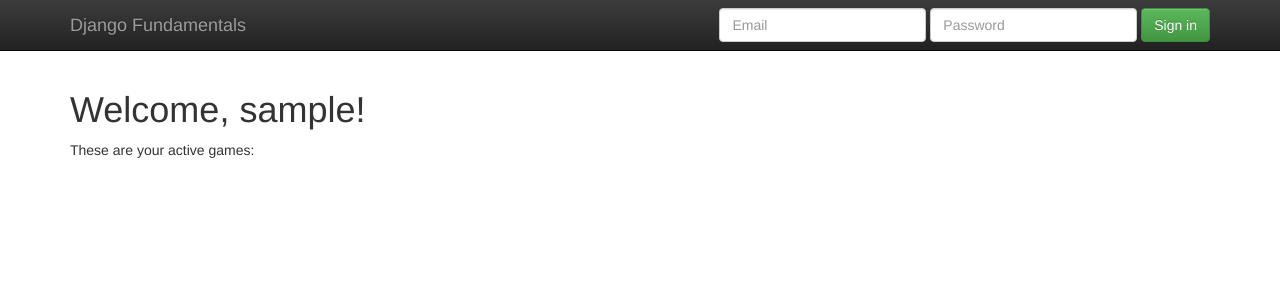
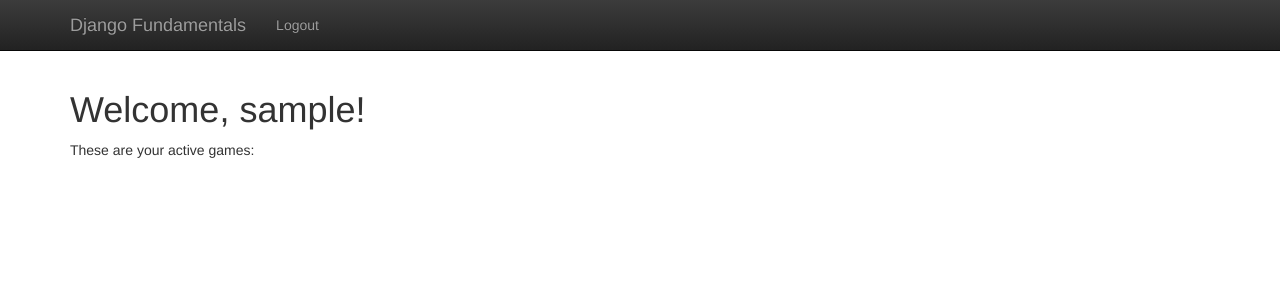
Before and after one commit to ethanbrown3/DjangoTicTacToe, a Django app: page /player/home in a window 1280 px wide. Shown: the top 300 px of the page. Run offline with Django 3.2, Linux system fonts and the light colour scheme; the visitor is signed in with stand-in values (Sample User, id 1); data that the repository does not hold is empty; some libraries are stand-ins or nearby versions.

Commit message:
Added login and logout views and form

```diff
--- a/tictactoe/player/urls.py
+++ b/tictactoe/player/urls.py
@@ -1,9 +1,15 @@
-from django.conf.urls import url
 from django.urls import path, re_path
+from django.contrib.auth.views import LoginView, LogoutView
 
 from .views import home
 
 
 urlpatterns = [
-    path('home', home, name="player_home")
+    path('home', home, name="player_home"),
+    path('login',
+         LoginView.as_view(template_name='player/login_form.html'),
+         name='player_login'),
+    path('logout',
+         LogoutView.as_view(),
+         name="player_logout")
 ]
--- a/tictactoe/templates/base.html
+++ b/tictactoe/templates/base.html
@@ -25,25 +25,15 @@
     <nav class="navbar navbar-inverse navbar-fixed-top" role="navigation">
       <div class="container">
         <div class="navbar-header">
-          <button type="button" class="navbar-toggle collapsed" data-toggle="collapse" data-target="#navbar" aria-expanded="false" aria-controls="navbar">
-            <span class="sr-only">Toggle navigation</span>
-            <span class="icon-bar"></span>
-            <span class="icon-bar"></span>
-            <span class="icon-bar"></span>
-          </button>
           <a class="navbar-brand" href="#">Django Fundamentals</a>
         </div>
-        <div id="navbar" class="navbar-collapse collapse">
-          <form class="navbar-form navbar-right" role="form">
-            <div class="form-group">
-              <input type="text" placeholder="Email" class="form-control">
-            </div>
-            <div class="form-group">
-              <input type="password" placeholder="Password" class="form-control">
-            </div>
-            <button type="submit" class="btn btn-success">Sign in</button>
-          </form>
-        </div><!--/.navbar-collapse -->
+       <ul class="nav navbar-nav nabar-right">
+           {% if user.is_authenticated %}
+               <li><a href="{% url 'player_logout' %}">Logout</a></li>
+           {% else %}
+               <li><a href="{% url 'player_login' %}">Login</a></li>
+           {% endif %}
+       </ul>
       </div>
     </nav>
 
--- a/tictactoe/tictactoe/settings.py
+++ b/tictactoe/tictactoe/settings.py
@@ -124,3 +124,7 @@ STATIC_URL = '/static/'
 STATICFILES_DIRS = [
     os.path.join(BASE_DIR, "static")
 ]
+
+LOGIN_REDIRECT_URL = "player_home"
+LOGOUT_REDIRECT_URL = "tictactoe_welcome"
+LOGIN_URL = "player_login"
--- a/tictactoe/tictactoe/urls.py
+++ b/tictactoe/tictactoe/urls.py
@@ -21,5 +21,5 @@ from .views import welcome
 urlpatterns = [
     path('admin/', admin.site.urls),
     path('player/', include('player.urls')),
-    path('', welcome)
+    path('', welcome, name="tictactoe_welcome")
 ]
```
Also changed, not shown: tictactoe/templates/player/login_form.html (added, +21 -0 lines).
